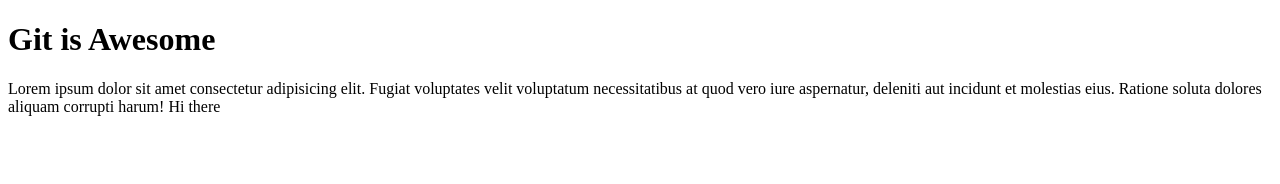
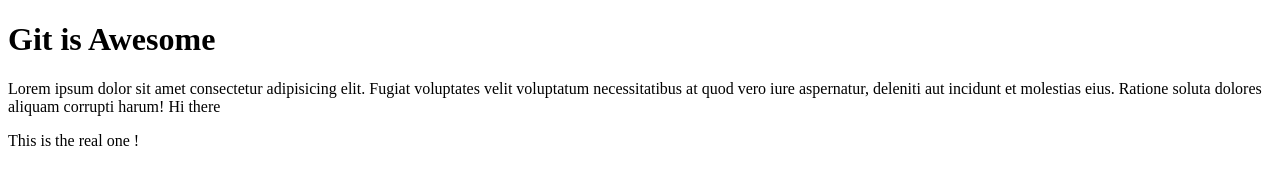
Before and after one commit to winarbiter/gitProject, a plain HTML site: page index.html in a window 1280 px wide. Drawn offline with Linux system fonts and the light colour scheme.

Commit message:
Added the real paragraph !
Added the real paragraph from Github !

```diff
--- a/index.html
+++ b/index.html
@@ -11,5 +11,6 @@
         Lorem ipsum dolor sit amet consectetur adipisicing elit. Fugiat voluptates velit voluptatum necessitatibus at quod vero iure aspernatur, deleniti aut incidunt et molestias eius. Ratione soluta dolores aliquam corrupti harum!
         <span> Hi there</span>
     </p>
+    <p>This is the real one ! </p>
 </body>
 </html>
```
